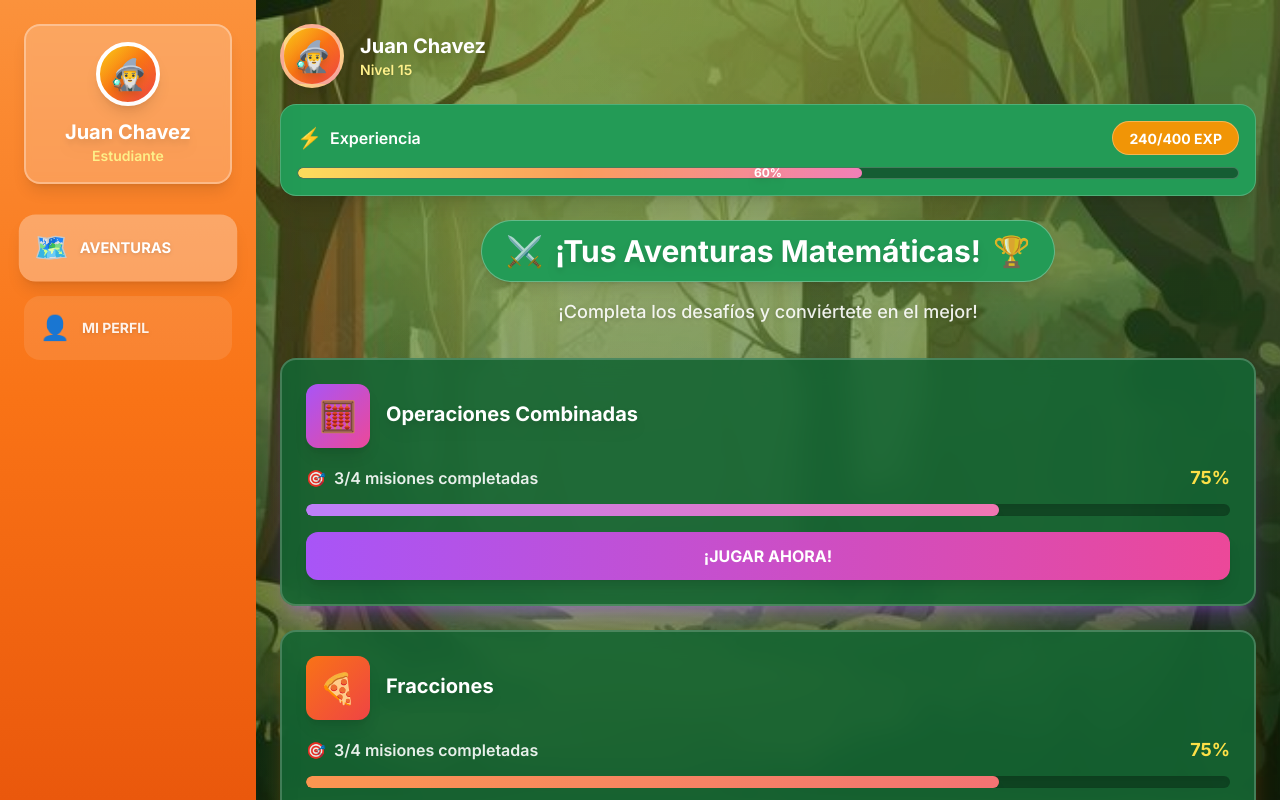
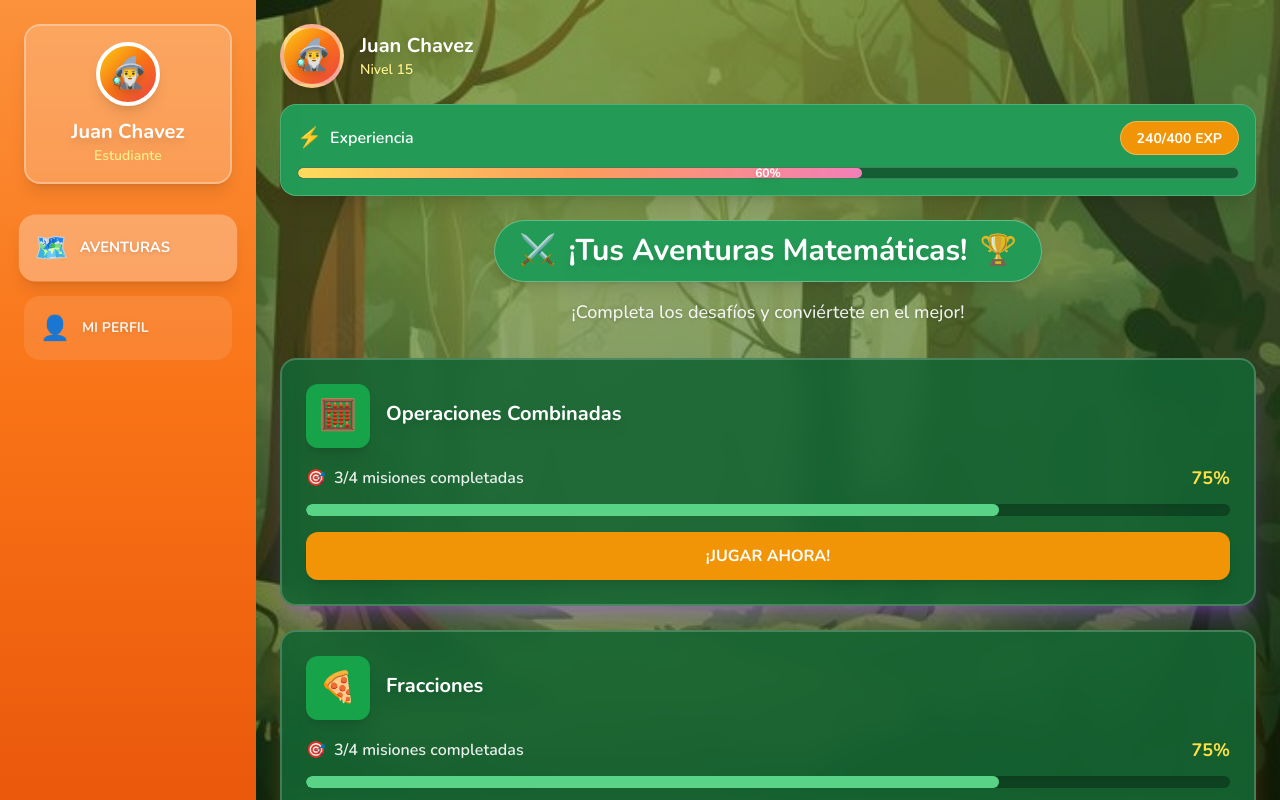
Before and after one commit to zutomayo10/Front_Mobile-TutorAI, a React (Vite) app: page /dashboard in a window 1280 px wide. Shown: the top 800 px of the page. Built offline with nearby package versions, Linux system fonts and the light colour scheme.

Commit message:
Fix: Font (general) and colors in dashboard

```diff
--- a/index.html
+++ b/index.html
@@ -9,7 +9,7 @@
 
     <link rel="preconnect" href="https://fonts.googleapis.com" />
     <link rel="preconnect" href="https://fonts.gstatic.com" crossorigin />
-    <link href="https://fonts.googleapis.com/css2?family=Inter:wght@300;400;500;600;700&display=swap" rel="stylesheet" />
+    <link href="https://fonts.googleapis.com/css2?family=Nunito:wght@300;400;500;600;700;800&display=swap" rel="stylesheet" />
 
     <link rel="apple-touch-icon" href="/apple-touch-icon.png" />
     <meta name="apple-mobile-web-app-capable" content="yes" />
--- a/src/index.css
+++ b/src/index.css
@@ -15,7 +15,7 @@ html {
 }
 
 body {
-  font-family: 'Inter', sans-serif;
+  font-family: 'Nunito', sans-serif;
   -webkit-font-smoothing: antialiased;
   -moz-osx-font-smoothing: grayscale;
   overscroll-behavior: none;
--- a/src/pages/Dashboard.jsx
+++ b/src/pages/Dashboard.jsx
@@ -155,7 +155,7 @@ const Dashboard = () => {
 
                   <div className="flex items-center justify-between mb-4">
                     <div className="flex items-center space-x-4">
-                      <div className={`w-16 h-16 bg-gradient-to-br ${challenge.color} rounded-xl flex items-center justify-center text-3xl shadow-lg transform hover:rotate-12 transition-transform duration-300`}>
+                      <div className="w-16 h-16 bg-green-600 rounded-xl flex items-center justify-center text-3xl shadow-lg transform hover:rotate-12 transition-transform duration-300">
                         {challenge.icon}
                       </div>
                       <div>
@@ -179,7 +179,7 @@ const Dashboard = () => {
 
                     <div className="w-full bg-black bg-opacity-30 rounded-full h-3 overflow-hidden shadow-inner">
                       <div
-                        className={`bg-gradient-to-r ${challenge.color} h-3 rounded-full transition-all duration-1000 shadow-lg relative`}
+                        className="bg-green-500 h-3 rounded-full transition-all duration-1000 shadow-lg relative"
                         style={{ width: `${challenge.progress}%` }}
                       >
                         <div className="absolute inset-0 bg-white bg-opacity-30 rounded-full animate-pulse"></div>
@@ -189,7 +189,8 @@ const Dashboard = () => {
 
                   <button
                     onClick={() => handlePlayChallenge(challenge)}
-                    className={`w-full bg-gradient-to-r ${challenge.color} transform transition-all duration-200 text-white font-bold py-3 px-6 rounded-xl shadow-lg flex items-center justify-center space-x-2 cursor-pointer`}
+                    className="w-full hover:opacity-90 transform transition-all duration-200 text-white font-bold py-3 px-6 rounded-xl shadow-lg flex items-center justify-center space-x-2 cursor-pointer"
+                    style={{ backgroundColor: '#F19506' }}
                   >
                     <span>¡JUGAR AHORA!</span>
                   </button>
--- a/tailwind.config.js
+++ b/tailwind.config.js
@@ -25,7 +25,7 @@ export default {
         }
       },
       fontFamily: {
-        'sans': ['Inter', 'ui-sans-serif', 'system-ui'],
+        'sans': ['Nunito', 'ui-sans-serif', 'system-ui'],
       },
       spacing: {
         '18': '4.5rem',
```
